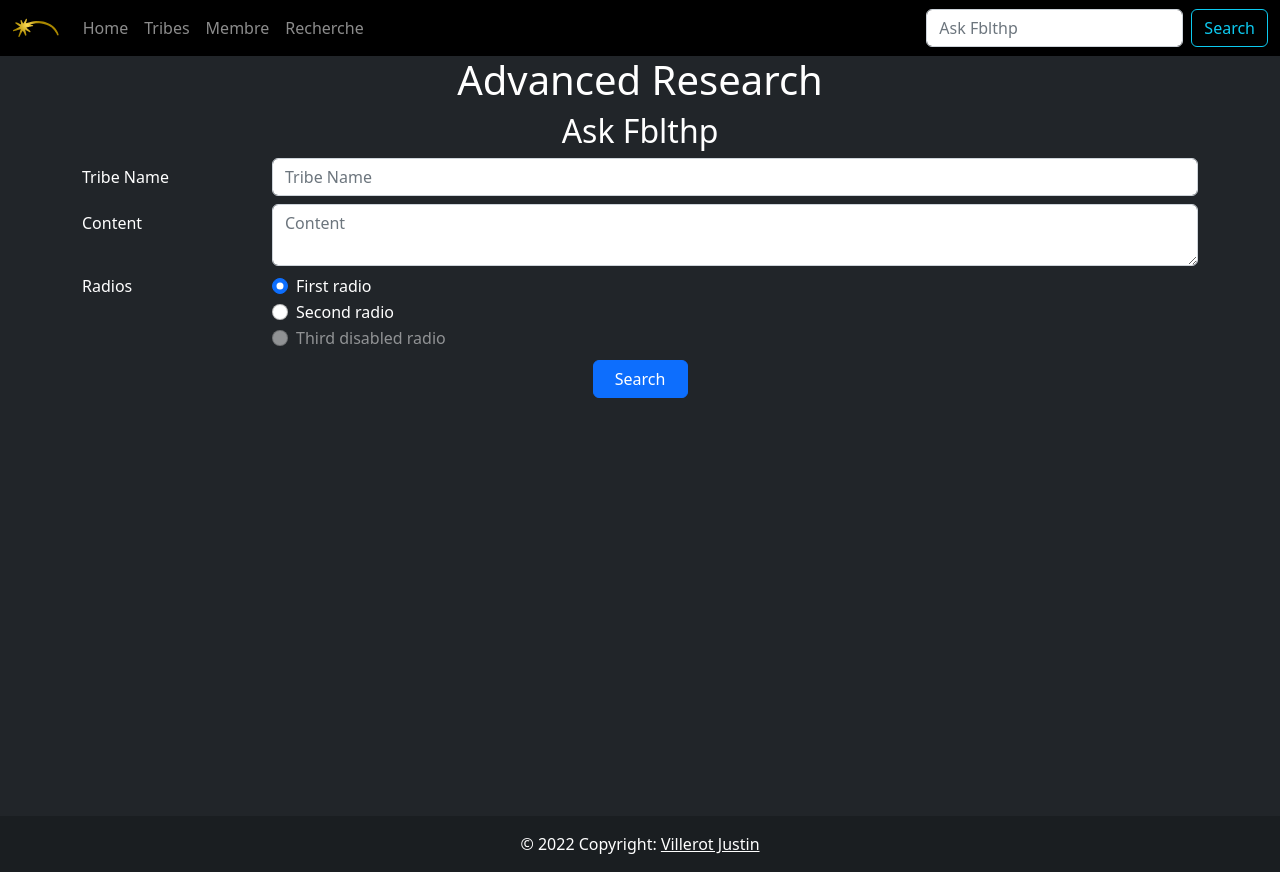
After one commit to cegepmatane/programmation-web-dynamique-a2022-VillerotJustin, a PHP site: page /advanced-research.php in a window 1280 px wide. The commit adds this page. Run offline with PHP 8.4, Linux system fonts and the light colour scheme.

Commit message:
recherche avancer

```diff
--- /dev/null
+++ b/advanced-research.php
@@ -0,0 +1,58 @@
+<?php
+$tittle = "Advanced Research";
+require 'header.php';
+?>
+<div id="page-container">
+    <div id="content-wrap">
+        <h1>Advanced Research</h1>
+        <section id="contenu">
+            <h2>Ask Fblthp</h2>
+            <div class="container">
+                <form>
+                    <div class="form-group row my-2">
+                        <label for="researchTittle" class="col-sm-2 col-form-label">Tribe Name</label>
+                        <div class="col-sm-10">
+                            <input type="text" class="form-control" id="researchTittle" placeholder="Tribe Name">
+                        </div>
+                    </div>
+                    <div class="form-group row my-2">
+                        <label for="inputPassword3" class="col-sm-2 col-form-label">Content</label>
+                        <div class="col-sm-10">
+                            <textarea type="" class="form-control" id="researshContent" placeholder="Content"></textarea>
+                        </div>
+                    </div>
+                    <fieldset class="form-group my-2">
+                        <div class="row">
+                            <legend class="col-form-label col-sm-2 pt-0">Radios</legend>
+                            <div class="col-sm-10">
+                                <div class="form-check">
+                                    <input class="form-check-input" type="radio" name="gridRadios" id="gridRadios1" value="option1" checked>
+                                    <label class="form-check-label" for="gridRadios1">
+                                        First radio
+                                    </label>
+                                </div>
+                                <div class="form-check">
+                                    <input class="form-check-input" type="radio" name="gridRadios" id="gridRadios2" value="option2">
+                                    <label class="form-check-label" for="gridRadios2">
+                                        Second radio
+                                    </label>
+                                </div>
+                                <div class="form-check disabled">
+                                    <input class="form-check-input" type="radio" name="gridRadios" id="gridRadios3" value="option3" disabled>
+                                    <label class="form-check-label" for="gridRadios3">
+                                        Third disabled radio
+                                    </label>
+                                </div>
+                            </div>
+                        </div>
+                    </fieldset>
+                    <div class="form-group row justify-content-center">
+                        <button type="submit" class="btn btn-primary col-1">Search</button>
+                    </div>
+                </form>
+            </div>
+        </section>
+    </div>
+<?php
+require "footer.php";
+?>
--- a/detailed-tribe.php
+++ b/detailed-tribe.php
@@ -1,10 +1,10 @@
 <?php
 
-include "basededonnes.php";
+include "database.php";
 $id = $_GET['vers'];
 
 $MESSAGE_SQL_LISTE_FILM = "SELECT * FROM mtgTribe WHERE id_tribe =" . $id . ";";
-$requeteListeTribe = $basededonnees->prepare($MESSAGE_SQL_LISTE_FILM);
+$requeteListeTribe = $dataBase->prepare($MESSAGE_SQL_LISTE_FILM);
 $requeteListeTribe->execute();
 $tribe = $requeteListeTribe->fetch();
 
@@ -21,7 +21,7 @@ require 'header.php';
                     <div id="Overlay">
                         <div class="container">
                             <div class="row">
-                                <p class="row"><?=$tribe['desc']?></p>
+                                <p class="row"><?=$tribe['dsc']?></p>
                             </div>
                             <div class="row">
                                 <p class="row"><?=$tribe['mechanics']?></p>
--- a/header.php
+++ b/header.php
@@ -27,14 +27,14 @@
                         <a class="nav-link" href="tribe-list.php">Tribes</a>
                     </li>
                     <li class="nav-item">
-                        <a class="nav-link" href="membre.php">Membre</a>
+                        <a class="nav-link" href="member.php">Membre</a>
                     </li>
                     <li class="nav-item">
-                        <a class="nav-link" href="recherche-avancee.php">Recherche</a>
+                        <a class="nav-link" href="advanced-research.php">Recherche</a>
                     </li>
                 </ul>
-                <form class="d-flex" action="traitement-recherche-rapide.php" method="get">
-                    <input  class="form-control me-2" type="search" name="mot" placeholder="Search">
+                <form class="d-flex" action="fast-research-treatment.php" method="get">
+                    <input  class="form-control me-2" type="search" name="mot" placeholder="Ask Fblthp">
                     <button class="btn btn-outline-info my-2 my-sm-0" type="submit">Search</button>
                 </form>
             </div>
--- a/index.php
+++ b/index.php
@@ -13,10 +13,10 @@ require 'header.php';
                 <a class="nav-link" href="tribe-list.php">Tribes</a>
             </li>
             <li class="nav-item">
-                <a class="nav-link" href="membre.php">Membre</a>
+                <a class="nav-link" href="member.php">Membre</a>
             </li>
             <li class="nav-item">
-                <a class="nav-link" href="recherche-avancee.php">Recherche</a>
+                <a class="nav-link" href="advanced-research.php">Recherche</a>
             </li>
         </ul>
     </div>
--- a/tribe-list.php
+++ b/tribe-list.php
@@ -1,9 +1,9 @@
 <?php
 
-include "basededonnes.php";
+include "database.php";
 
 $MESSAGE_SQL_LISTE_TRIBES = "SELECT id_tribe, name, summary, logo, color FROM mtgTribe;";
-$requeteListeTribe = $basededonnees->prepare($MESSAGE_SQL_LISTE_TRIBES);
+$requeteListeTribe = $dataBase->prepare($MESSAGE_SQL_LISTE_TRIBES);
 $requeteListeTribe->execute();
 $listeTribe = $requeteListeTribe->fetchAll();
 
```
Also changed, not shown: advanced-research-treatment.php (added, +76 -0 lines), basededonnes.php (deleted, +0 -23 lines), database.php (added, +38 -0 lines), fast-research-treatment.php (renamed from traitement-recherche-rapide.php, +15 -5 lines), images/index.png (added).
